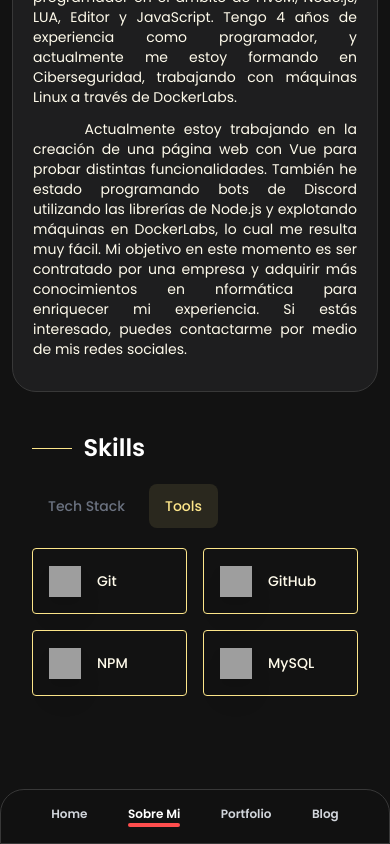
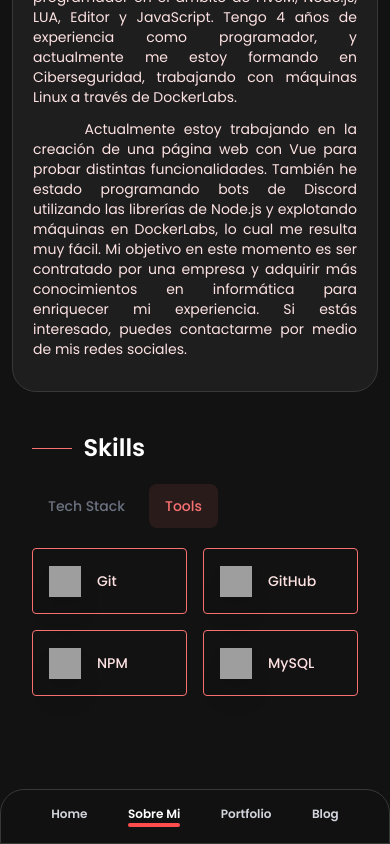
Before and after one commit to Specteado/portfolio, a Vue app: page /about in a window 390 px wide. Both pictures are taken after a click on the button "Tools". Shown: the part 424-1268 px from the top of the page. Built offline with nearby package versions, Linux system fonts and the light colour scheme; grey boxes are pictures that could not be loaded.

Commit message:
Update AboutView.vue

```diff
--- a/src/views/AboutView.vue
+++ b/src/views/AboutView.vue
@@ -107,21 +107,18 @@ export default {
   }
 }
 </script>
+
 <template>
-  <div
-    class="bg-[#1e1e1f] px-5 py-5 md:px-12 md:py-10 text-left border border-[#383838] rounded-3xl text-amber-50 mx-3 mb-5">
+  <div class="bg-[#1e1e1f] px-5 py-5 md:px-12 md:py-10 text-left border border-[#383838] rounded-3xl text-red-100 mx-3 mb-5">
     <article data-page="about">
-
       <header>
         <div class="text-2xl font-bold text-white mb-5 fadein-bot title-section flex items-center">
           About Me &nbsp;
-          <div class="h-[1px] w-32 bg-amber-200 md:w-96 aos-init aos-animate" data-aos="zoom-in-left"
-            data-aos-duration="600"></div>
+          <div class="h-[1px] w-32 bg-red-400 md:w-96 aos-init aos-animate" data-aos="zoom-in-left" data-aos-duration="600"></div>
         </div>
       </header>
 
-      <section
-        class="text-sm md:text-lg text-justify flex flex-col gap-4 md:flex-row md:gap-8 md:justify-left md:items-center">
+      <section class="text-sm md:text-lg text-justify flex flex-col gap-4 md:flex-row md:gap-8 md:justify-left md:items-center">
         <div class="flex justify-center">
           <img class="w-9/12 rounded-full mb-3 fadein-up"
             src="https://media.discordapp.net/attachments/1366212695455432734/1371270527976476722/2222.gif?ex=682286b2&is=68213532&hm=f05daf6f0ec6675d48cf6c31fe558da63954089ede751527728f348b3089cd79&=" alt="Foto">
@@ -131,82 +128,73 @@ export default {
             &nbsp; &nbsp; &nbsp; ¡Hola, buenas! Me llamo Jusef Masabanda, más conocido como Specteado. Soy programador en el
             ámbito de FiveM, Node.js, LUA, Editor y JavaScript.
             Tengo 4 años de experiencia como programador, y actualmente me estoy formando en Ciberseguridad,
-            trabajando con máquinas
-            Linux a través de DockerLabs.
+            trabajando con máquinas Linux a través de DockerLabs.
           </p>
           <p class="mb-3 fadein-left fadeins-2">
             &nbsp; &nbsp; &nbsp; Actualmente estoy trabajando en la creación de una página web con Vue para probar distintas
             funcionalidades. También he estado programando bots de Discord utilizando las librerías de Node.js y
             explotando máquinas en DockerLabs, lo cual me resulta muy fácil.
             Mi objetivo en este momento es ser contratado por una empresa y adquirir más conocimientos en
-            nformática para enriquecer mi experiencia. Si estás interesado, puedes contactarme por medio de mis redes sociales.
+            informática para enriquecer mi experiencia. Si estás interesado, puedes contactarme por medio de mis redes sociales.
           </p>
         </div>
-
       </section>
-
     </article>
   </div>
 
-  <div class="px-5 py-5 md:px-12 md:py-10 text-left text-amber-50 mx-3">
+  <div class="px-5 py-5 md:px-12 md:py-10 text-left text-red-100 mx-3">
     <article data-page="about">
       <header>
         <div class="text-2xl font-bold text-white mb-5 fadein-bot title-section flex items-center">
-          <div class="h-[1px] w-10 bg-amber-200 md:w-20 aos-init aos-animate" data-aos="zoom-in-left"
-            data-aos-duration="600"></div>
+          <div class="h-[1px] w-10 bg-red-400 md:w-20 aos-init aos-animate" data-aos="zoom-in-left" data-aos-duration="600"></div>
           &nbsp; Skills
         </div>
       </header>
+
       <section>
         <div>
           <ul class="flex flex-wrap text-sm font-medium text-center text-gray-500 dark:text-gray-400 mb-5">
             <li class="mr-2">
               <button class="inline-block px-4 py-3 rounded-lg hover:text-white"
-                :class="{ 'text-amber-200 bg-amber-200 bg-opacity-10': activeTab === 1 }" @click="activeTab = 1">Tech Stack</button>
+                :class="{ 'text-red-400 bg-red-400 bg-opacity-10': activeTab === 1 }" @click="activeTab = 1">Tech Stack</button>
             </li>
             <li class="mr-2">
               <button class="inline-block px-4 py-3 rounded-lg hover:text-white"
-                :class="{ 'text-amber-200 bg-amber-200 bg-opacity-10': activeTab === 2 }" @click="activeTab = 2">Tools</button>
+                :class="{ 'text-red-400 bg-red-400 bg-opacity-10': activeTab === 2 }" @click="activeTab = 2">Tools</button>
             </li>
           </ul>
         </div>
+
         <div v-show="activeTab === 1">
           <div class="grid grid-cols-2 gap-4 pb-32 md:grid-cols-3 md:gap-8 xl:grid-cols-4 xl:gap-10 2xl:gap-12">
             <div v-for="item in tech" :key="item.id">
-              <div
-                class="item-tech flex cursor-pointer items-center gap-2 rounded border border-amber-200 px-2 py-2 hover:bg-amber-200 hover:bg-opacity-10 md:gap-3 lg:px-3">
+              <div class="item-tech flex cursor-pointer items-center gap-2 rounded border border-red-400 px-2 py-2 hover:bg-red-400 hover:bg-opacity-10 md:gap-3 lg:px-3">
                 <div class="flex h-12 w-12 items-center justify-center p-0 lg:h-16 lg:w-16 lg:p-2 zoom-in">
                   <img alt="HTML" loading="lazy" width="32" height="32" decoding="async" data-nimg="1"
-                    class="img-tech drop-shadow-xl transition-all duration-300 h-[65%] w-[65%] lg:h-[85%] lg:w-[85%]  "
+                    class="img-tech drop-shadow-xl transition-all duration-300 h-[65%] w-[65%] lg:h-[85%] lg:w-[85%]"
                     :src="item.imageUrl" style="color: transparent;">
                 </div>
                 <div class="flex items-center text-sm md:text-base lg:text-lg">
-                  <div class="tech font-medium text-secondary transition-all duration-300 translate-y-0 ">{{ item.name }}
-                  </div>
-                  <div
-                    class="status-tech opacity-0 absolute mt-5 text-[10px] text-amber-200 transition-all duration-300 md:text-xs lg:text-sm">
-                    {{ item.status }}</div>
+                  <div class="tech font-medium text-secondary transition-all duration-300 translate-y-0 ">{{ item.name }}</div>
+                  <div class="status-tech opacity-0 absolute mt-5 text-[10px] text-red-400 transition-all duration-300 md:text-xs lg:text-sm">{{ item.status }}</div>
                 </div>
               </div>
             </div>
           </div>
         </div>
+
         <div v-show="activeTab === 2">
           <div class="grid grid-cols-2 gap-4 pb-32 md:grid-cols-3 md:gap-8 xl:grid-cols-4 xl:gap-10 2xl:gap-12">
             <div v-for="item in tools" :key="item.id">
-              <div
-                class="item-tech flex cursor-pointer items-center gap-2 rounded border border-amber-200 px-2 py-2 hover:bg-amber-200 hover:bg-opacity-10 md:gap-3 lg:px-3">
+              <div class="item-tech flex cursor-pointer items-center gap-2 rounded border border-red-400 px-2 py-2 hover:bg-red-400 hover:bg-opacity-10 md:gap-3 lg:px-3">
                 <div class="flex h-12 w-12 items-center justify-center p-0 lg:h-16 lg:w-16 lg:p-2 zoom-in">
                   <img alt="HTML" loading="lazy" width="32" height="32" decoding="async" data-nimg="1"
-                    class="img-tech drop-shadow-xl transition-all duration-300 h-[65%] w-[65%] lg:h-[85%] lg:w-[85%]  "
+                    class="img-tech drop-shadow-xl transition-all duration-300 h-[65%] w-[65%] lg:h-[85%] lg:w-[85%]"
                     :src="item.imageUrl" style="color: transparent;">
                 </div>
                 <div class="flex items-center text-sm md:text-base lg:text-lg">
-                  <div class="tech font-medium text-secondary transition-all duration-300 translate-y-0 ">{{ item.name }}
-                  </div>
-                  <div
-                    class="status-tech opacity-0 absolute mt-5 text-[10px] text-amber-200 transition-all duration-300 md:text-xs lg:text-sm">
-                    {{ item.status }}</div>
+                  <div class="tech font-medium text-secondary transition-all duration-300 translate-y-0 ">{{ item.name }}</div>
+                  <div class="status-tech opacity-0 absolute mt-5 text-[10px] text-red-400 transition-all duration-300 md:text-xs lg:text-sm">{{ item.status }}</div>
                 </div>
               </div>
             </div>
```
